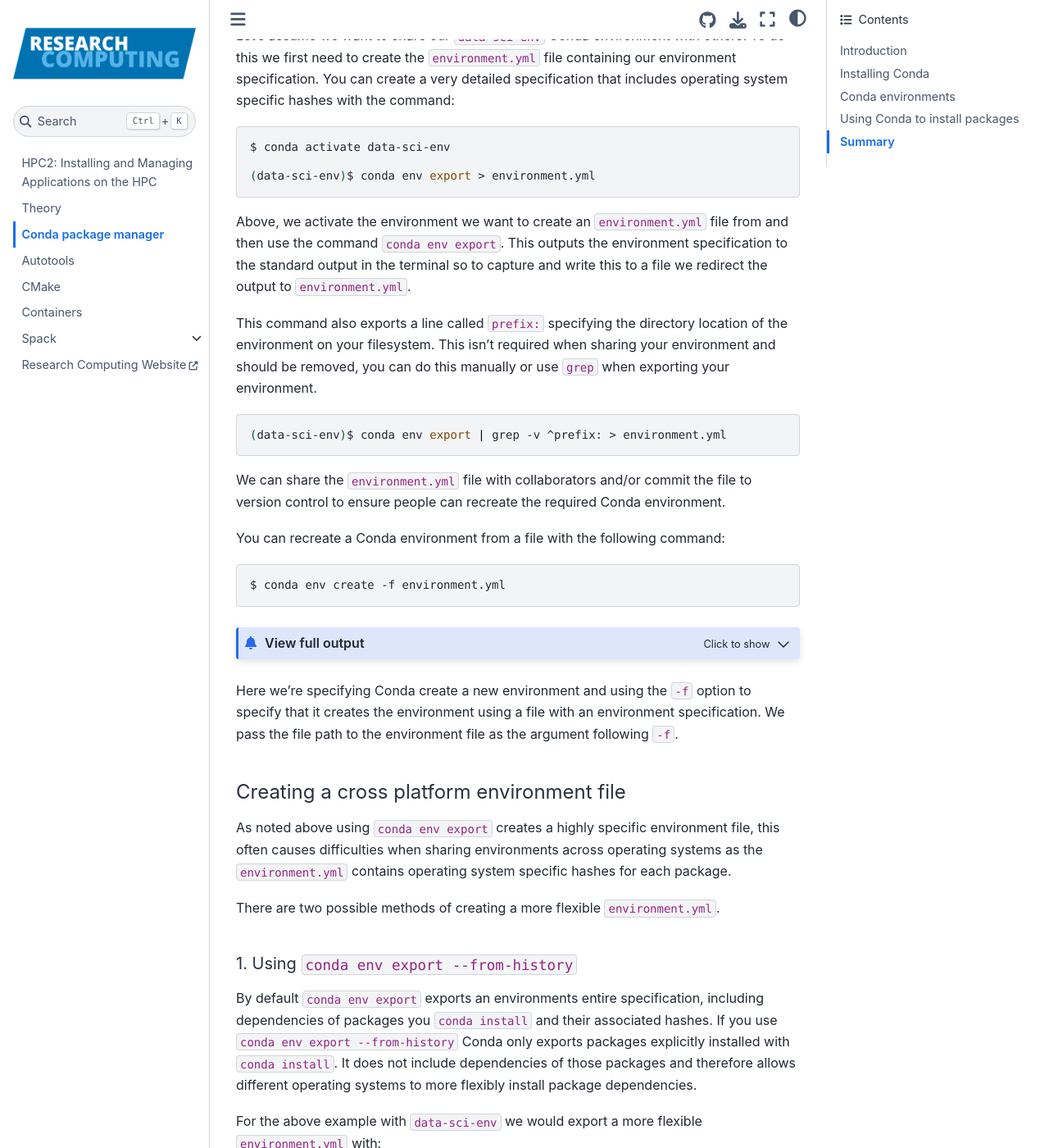
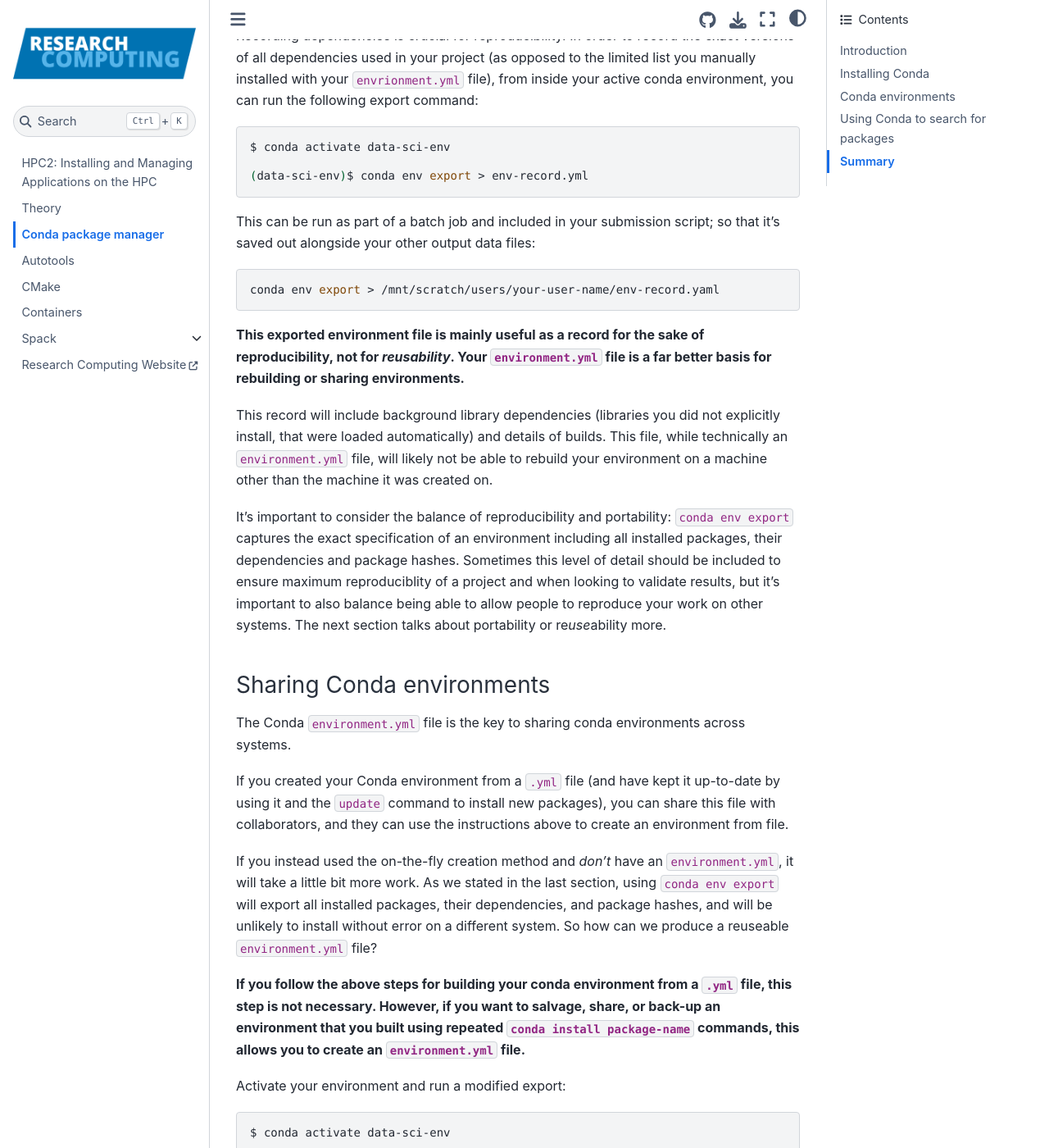
Before and after one commit to ARCTraining/hpc2-software, a Jupyter Book: the page built from book/course/conda.md, in a window 1280 px wide and 1400 px high, scrolled down 8724 px. Shown: the whole window at 82% size. Built offline with Jupyter Book 1.0.4 settings and Sphinx 7.4.7 and the Sphinx Book theme 1.1.4, drawn with Linux system fonts in a browser that asks for light colours; some of the changed text lies outside the part shown.

Commit message:
Updating conda section to bring it more in line with our guidance

`````diff
--- a/book/course/conda.md
+++ b/book/course/conda.md
@@ -563,7 +563,7 @@ Now, to update the environment from this file, we us the `update` subcommand:
 $ conda env update --file environment.yml --prune
 ```
 
-Note that the environment does **not** need to be active to do this.
+Note that the environment does **not** need to be active to do this. You should pin any versions of libraries (such as `matplotlib=3.5.1`) that you don't want to update.
 
 ````{admonition} View full output
 :class: dropdown
@@ -607,6 +607,8 @@ Executing transaction: done
 *Note that there is a `FutureWarning` that can safely be ignored as it is not intended to flag use of `environment.yml` files.*
 
 This ensures that we have an up-to-date record of what we have installed in our project folder.
+
+The `--prune` argument here clears out old unused libraries and is key to keeping your `.conda` folder a reasonable size. **Please ensure you use the prune command to prevent environment bloat**.
 
 (removing-a-conda-environment)=
 ### Removing a Conda environment
@@ -668,118 +670,56 @@ You cannot undo deletion of an environment to the exact state it was in before d
 However, if you have exported details of your environment it is possible to recreate it.
 ```
 
+(recording-conda-environments)=
+### Recording your Conda environments
+
+Recording dependencies is crucial for reproducibility.
+In order to record the exact versions of all dependencies used in your project (as opposed to the limited list you manually installed with your `envrionment.yml` file), from inside your active conda environment, you can run the following export command:
+
+```bash
+$ conda activate data-sci-env
+
+(data-sci-env)$ conda env export > env-record.yml
+```
+
+This can be run as part of a batch job and included in your submission script;  so that it's saved out alongside your other output data files:
+
+```bash
+conda env export > /mnt/scratch/users/your-user-name/env-record.yaml
+```
+
+**This exported environment file is mainly useful as a record for the sake of reproducibility, not for *reusability*. Your `environment.yml` file is a far better basis for rebuilding or sharing environments.**
+
+This record will include background library dependencies (libraries you did not explicitly install, that were loaded automatically) and details of builds. This file, while technically an `environment.yml` file, will likely not be able to rebuild your environment on a machine other than the machine it was created on.
+
+It's important to consider the balance of reproducibility and portability: `conda env export` captures the exact specification of an environment including all installed packages, their dependencies and package hashes.
+Sometimes this level of detail should be included to ensure maximum reproduciblity of a project and when looking to validate results, but it's important to also balance being able to allow people to reproduce your work on other systems. The next section talks about portability or re*use*ability more.
+
 (sharing-conda-environments)=
 ### Sharing Conda environments
 
-If you need to share a Conda environment with others or between machines its possible to use Conda to export a file containing a specification of packages installed in that environment.
-With this environment file and Conda installed on another device its possible to recreate the environment with the same specifications.
-
-Let's assume we want to share our `data-sci-env` Conda environment with others. To do this we first need to create the `environment.yml` file containing our environment specification.
-You can create a very detailed specification that includes operating system specific hashes with the command:
+The Conda `environment.yml` file is the key to sharing conda environments across systems.
+
+If you created your Conda environment from a `.yml` file (and have kept it up-to-date by using it and the `update` command to install new packages), you can share this file with collaborators, and they can use the instructions above to create an environment from file.
+
+If you instead used the on-the-fly creation method and *don't* have an `environment.yml`, it will take a little bit more work. As we stated in the last section, using `conda env export` will export all installed packages, their dependencies, and package hashes, and will be unlikely to install without error on a different system. So how can we produce a reuseable `environment.yml` file?
+
+**If you follow the above steps for building your conda environment from a `.yml` file, this step is not necessary. However, if you want to salvage, share, or back-up an environment that you built using repeated `conda install package-name` commands, this allows you to create an `environment.yml` file.**
+
+Activate your environment and run a modified export:
 
 ```bash
 $ conda activate data-sci-env
 
-(data-sci-env)$ conda env export > environment.yml
-```
-
-Above, we activate the environment we want to create an `environment.yml` file from and then use the command `conda env export`.
-This outputs the environment specification to the standard output in the terminal so to capture and write this to a file we redirect the output to `environment.yml`.
-
-This command also exports a line called `prefix:` specifying the directory location of the environment on your filesystem.
-This isn't required when sharing your environment and should be removed, you can do this manually or use `grep` when exporting your environment.
-
-```bash
-(data-sci-env)$ conda env export | grep -v ^prefix: > environment.yml
-```
-
-We can share the `environment.yml` file with collaborators and/or commit the file to version control to ensure people can recreate the required Conda environment.
-
-You can recreate a Conda environment from a file with the following command:
-
-```bash
-$ conda env create -f environment.yml
-```
-````{admonition} View full output
-:class: dropdown
-```
-Collecting package metadata (repodata.json): done
-Solving environment: done
-
-
-==> WARNING: A newer version of conda exists. <==
-  current version: 4.12.0
-  latest version: 4.14.0
-
-Please update conda by running
-
-    $ conda update -n base -c defaults conda
-
-
-Preparing transaction: done
-Verifying transaction: done
-Executing transaction: done
-#
-# To activate this environment, use
-#
-#     $ conda activate py39-env
-#
-# To deactivate an active environment, use
-#
-#     $ conda deactivate
-```
-````
-
-Here we're specifying Conda create a new environment and using the `-f` option to specify that it creates the environment using a file with an environment specification.
-We pass the file path to the environment file as the argument following `-f`.
-
-#### Creating a cross platform environment file
-
-As noted above using `conda env export` creates a highly specific environment file, this often causes difficulties when sharing environments across operating systems as the `environment.yml` contains operating system specific hashes for each package.
-
-There are two possible methods of creating a more flexible `environment.yml`.
-
-##### 1. Using `conda env export --from-history`
-
-By default `conda env export` exports an environments entire specification, including dependencies of packages you `conda install` and their associated hashes.
-If you use `conda env export --from-history` Conda only exports packages explicitly installed with `conda install`.
-It does not include dependencies of those packages and therefore allows different operating systems to more flexibly install package dependencies.
-
-For the above example with `data-sci-env` we would export a more flexible `environment.yml` with:
-```bash
-(data-sci-env)$ conda env export --from-history | grep -v ^prefix: > environment.yml
-```
-
-##### 2. Manually create an `environment.yml`
-
-The other option is to manually specify the `environment.yml` file.
-This is often more fiddly than just exporting an environment but can be preferable to ensure all the desired dependencies of your project are captured.
-Environment files are written in YAML, a markup language, and have the standard pattern of:
-```yaml
-name: data-sci-env
-channels:
-- defaults
-dependencies:
-- scikit-learn
-- matplotlib=3.5.1
-- pandas=1.4.3
-```
-Where you specify the environment name, a list of Conda channels used to install packages, and under dependencies a list of packages to be installed. You can also include version specification within the `environment.yml` allowing you to
-
-Understanding the differences between weays to create environment files is important when you come to deciding on how best to share your project.
-It's important to consider the balance of reproducibility and portability, `conda env export` captures the exact specification of an environment including all installed packages, their dependencies and package hashes.
-Sometimes this level of detail should be included to ensure maximum reproduciblity of a project, when looking to validate results, but it's important to also balance being able to allow people to reproduce your work on other systems.
-
-
-## Using Conda to install packages
-
-With the Conda command line tool searching for and installing packages is can be performed with the following subcommands:
-- `conda search`
-- `conda install`
+(data-sci-env)$ conda env export --from-history > environment_export.yml
+```
+
+This will export a list of only the libraries that you explicitly installed (and not all the background dependencies), and only the pinned versions you requested. This is not useful as a record of your exact environment, but is a good backup for rebuilding or sharing your environment. **Note that this will not add any pip dependencies: to find out more about pip dependencies.** We won't get into mixing in pip dependencies today, but please read our documentation for [how to export a reuseable environment file including pip dependencies](https://arcdocs.leeds.ac.uk/aire/usage/dependency_management.html#pip-dependencies).
 
 (searching-for-packages)=
-### Searching for packages
-
+## Using Conda to search for packages
+
+We can use the `search` command in Conda to find available package versions:
 ```bash
 $ conda search python
 ```
@@ -934,8 +874,8 @@ python                        3.10.4      h12debd9_0  pkgs/main
 
 This command searches for packages based on the argument provided.
 It searches in package repositories called [Conda Channels](https://docs.conda.io/projects/conda/en/stable/user-guide/concepts/channels.html) which are remote websites where built Conda packages have been uploaded to.
-By default Conda uses the `defaults` channel which points to the Anaconda maintained package repository https://repo.anaconda.com/pkgs/main and https://repo.anaconda.com/pkgs/r.
-Other channels are also available such as [`conda-forge`](https://conda-forge.org/) and we can specify when installing packages or when searching which channels we wish to search.
+By default Conda installed with Miniforge uses the [`conda-forge` channel](https://conda-forge.org/).
+If you are using a different install of Conda, you may need to specify this channel. Alternatively, you may need to point to the Bioconda channel.
 
 ```bash
 $ conda search 'python[channel=conda-forge]'
@@ -1496,6 +1436,8 @@ As you can see in the above example, removing one package may also lead to the r
 
 With these changes made we can now install a newer version of pandas using `conda install`.
 
+Of course, this can also be easily done by updating our `environment.yml` file to remove the package, and running the `update` command shown above with the flag `--prune`.
+
 (updating-a-package)=
 ### Updating a package
 
@@ -1546,6 +1488,7 @@ Proceed ([y]/n)?
 
 When requesting to update a package Conda will also update other dependencies of the package that you wish to update, and can potentially install new packages that are required.
 
+Again, this can also be easily done by updating our `environment.yml` file to change the version of a specific package, and running the `update` command shown above with the flag `--prune`.
 
 ## Summary
 
`````
